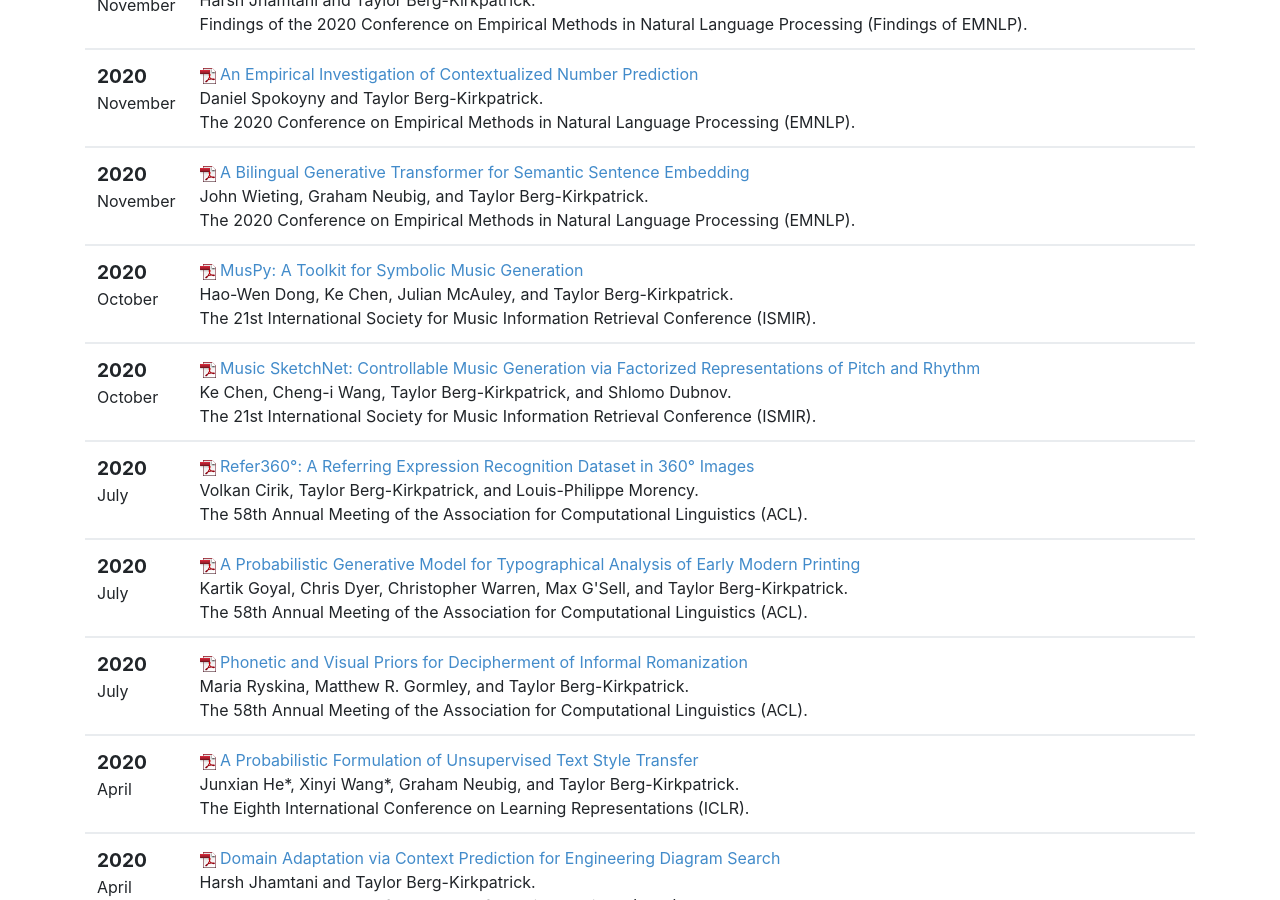
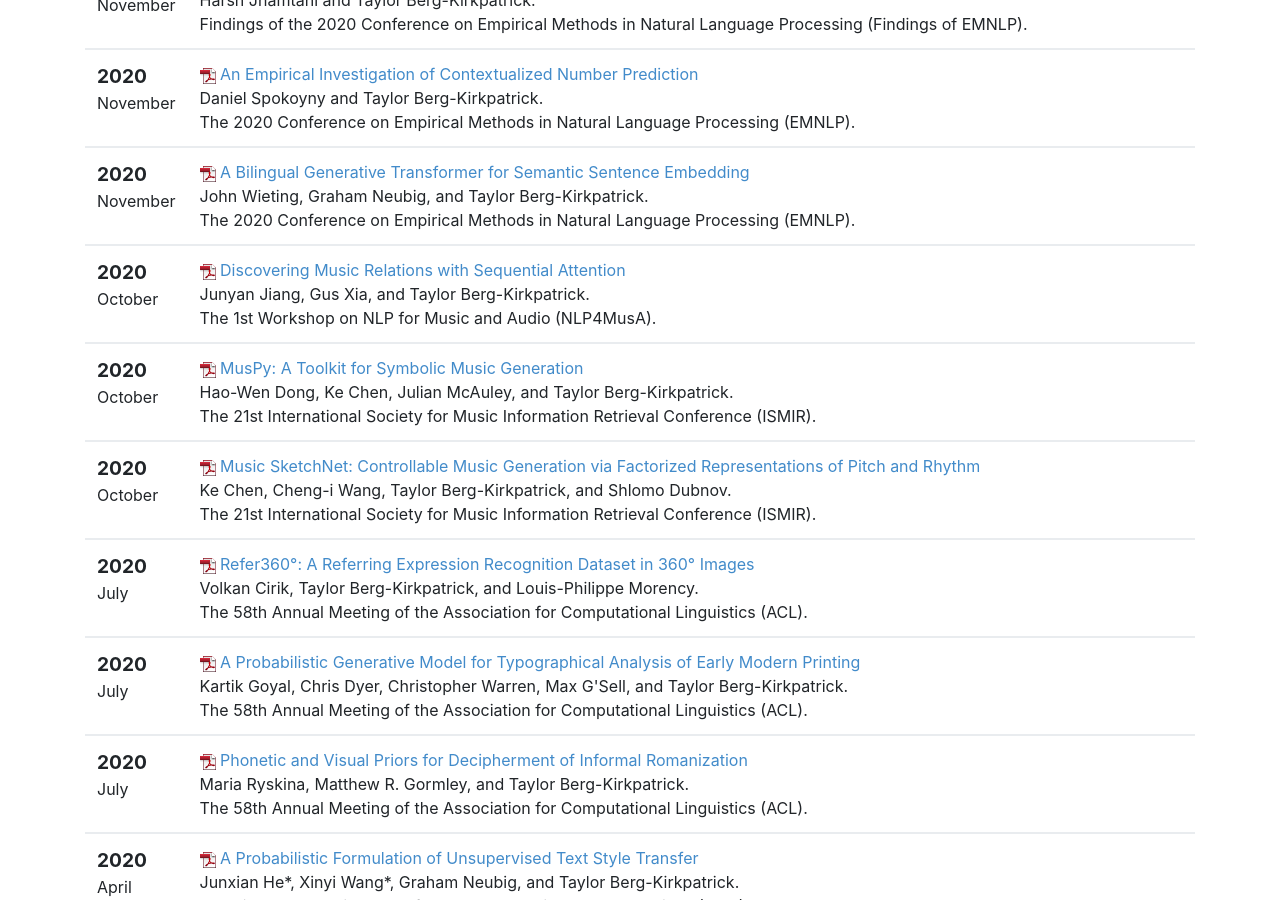
Before and after one commit to icebergnlp/icebergnlp.github.io, a Jekyll site: the page built from publications.html, in a window 1280 px wide and 900 px high, scrolled down 1238 px. Built offline with Jekyll 4.4.1, drawn with Linux system fonts in a browser that asks for light colours.

Commit message:
Added NLP4MusA paper

```diff
--- a/_includes/pubs.html
+++ b/_includes/pubs.html
@@ -310,6 +310,30 @@
                     John Wieting, Graham Neubig, and Taylor Berg-Kirkpatrick.
                 </span><br />
                 <span class="venuetype"></span><span class="venue">The 2020 Conference on Empirical Methods in Natural Language Processing (EMNLP)</span>.
+                <br />
+                <span class="links">
+                </span>
+            </td>
+        </tr>
+    </tbody>
+<tbody>
+        <tr>
+            <td>
+                <span class="date">
+                    <big><strong>2020</strong></big><br/>
+                    October
+                </span>
+            </td>
+            <td class="publication">
+                <span class="pubtitle">
+                    <img src="img/pdficon_small.png" width="16"
+                    height="16" alt="PDF" />
+                    <a href="https://aclanthology.org/2020.nlp4musa-1.1.pdf">Discovering Music Relations with Sequential Attention</a>
+        </span><br />
+                <span class="authors">
+                    Junyan Jiang, Gus Xia, and Taylor Berg-Kirkpatrick.
+                </span><br />
+                <span class="venuetype"></span><span class="venue">The 1st Workshop on NLP for Music and Audio (NLP4MusA)</span>.
                 <br />
                 <span class="links">
                 </span>
```
Also changed, not shown: bib/berglab.bib (+14 -0 lines).
